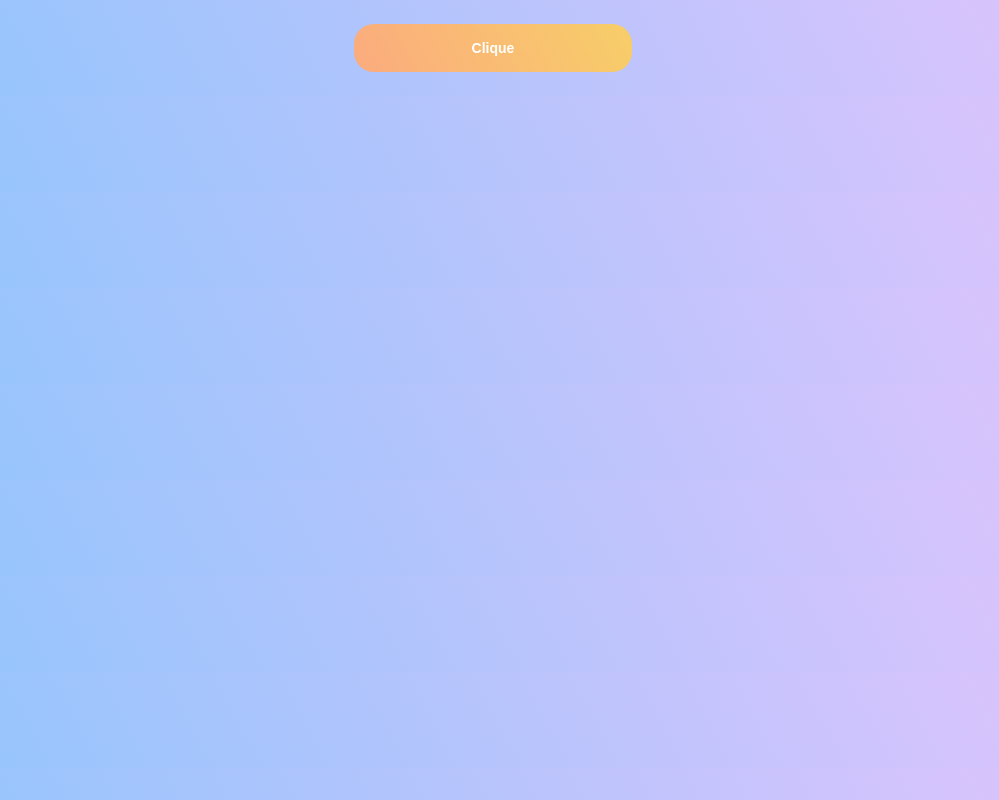
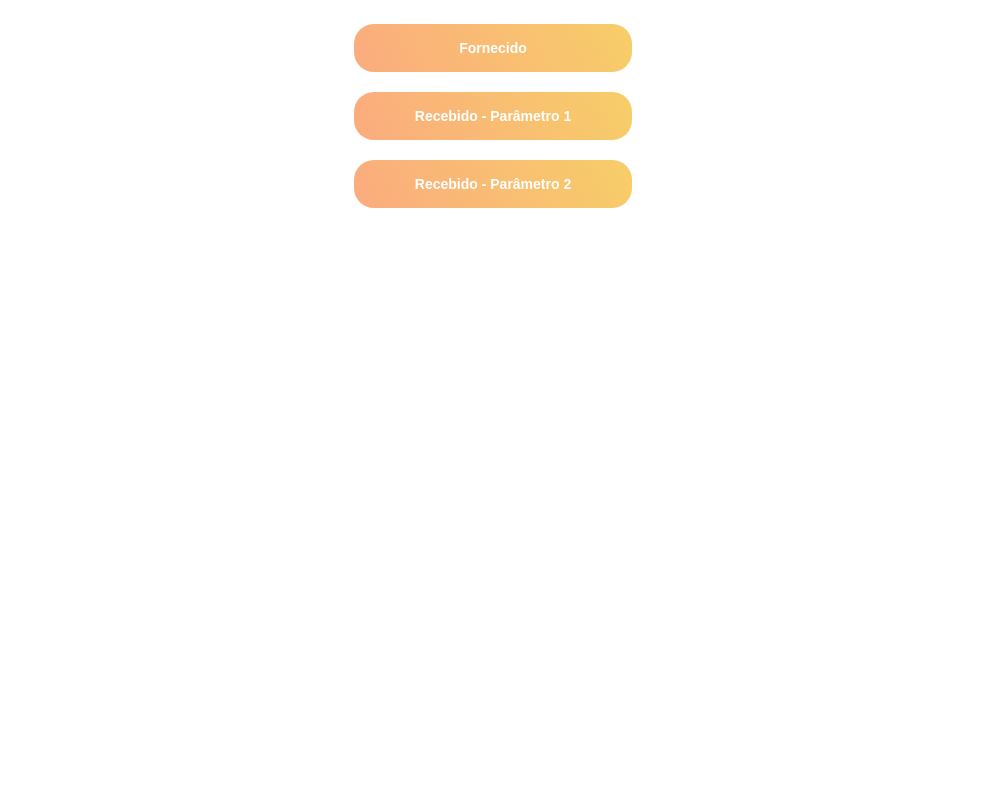
Before and after one commit to anacarlaalmeida-s/pocPaginaAnteriorAoRedir, a plain HTML site: page index.html in a window 1280 px wide. Shown: the whole page, without its empty margins (147-1146 px from the left). Drawn offline with Linux system fonts and the light colour scheme.

Commit message:
add parametros

```diff
--- a/index.html
+++ b/index.html
@@ -13,9 +13,8 @@
     }
 
     body {
-      background-color: #8ec5fc;
-      background-image: linear-gradient(62deg, #8ec5fc 0%, #e0c3fc 100%);
       font-family: Arial, Helvetica, sans-serif;
+      height: 100vh;
     }
 
     .main {
@@ -37,6 +36,7 @@
       padding: 16px;
       border-radius: 20px;
       cursor: pointer;
+      margin-bottom: 20px;
     }
 
     .botao:hover{
@@ -49,7 +49,9 @@
 
   <body>
     <div class="main">
-        <a class="botao" href="https://anacarlaalmeida-s.github.io/pocRedirSeDesktopOuMobile/">Clique</a>
+        <a class="botao" href="https://anacarlaalmeida-s.github.io/pocRedirSeDesktopOuMobile/">Fornecido</a>
+        <a class="botao" href="https://anacarlaalmeida-s.github.io/pocRedirSeDesktopOuMobile?teste=um">Recebido - Parâmetro 1</a>
+        <a class="botao" href="https://anacarlaalmeida-s.github.io/pocRedirSeDesktopOuMobile?teste=dois">Recebido - Parâmetro 2</a>
       </div>
   </body>
 </html>
```
